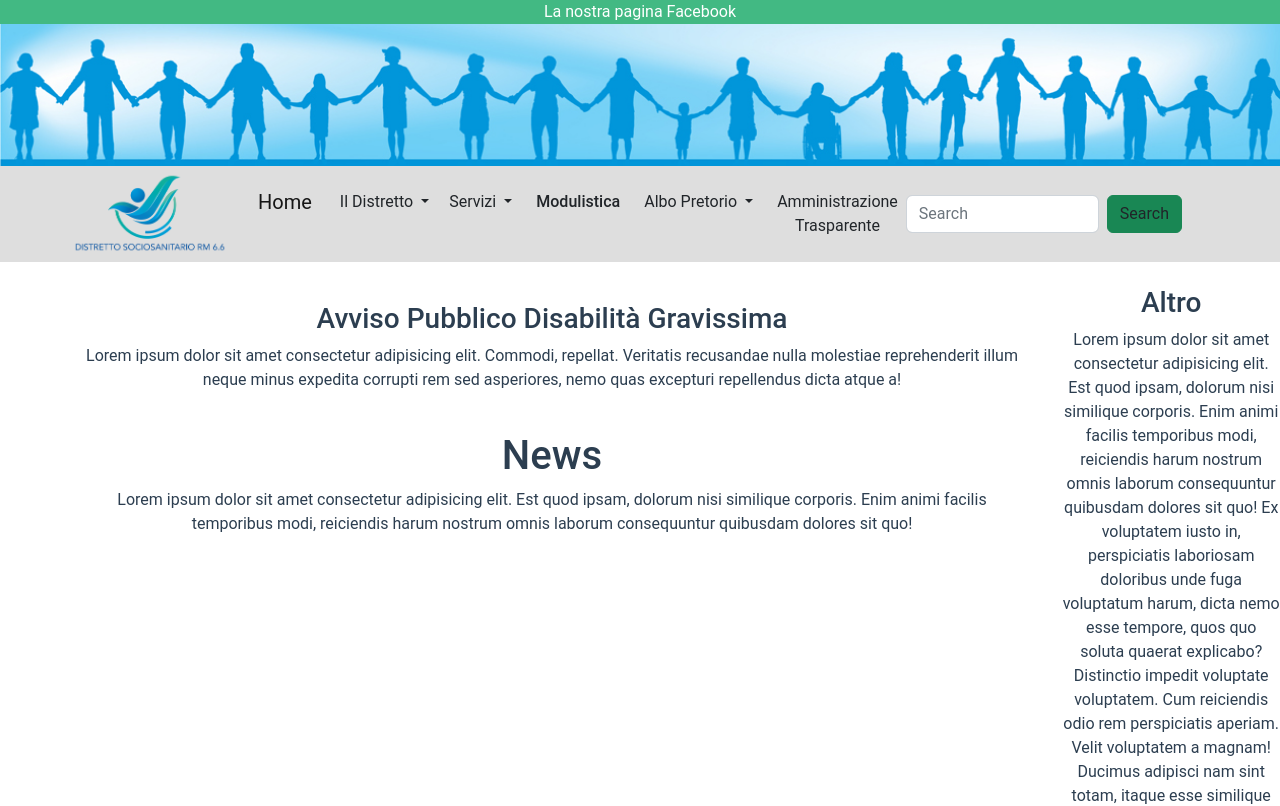
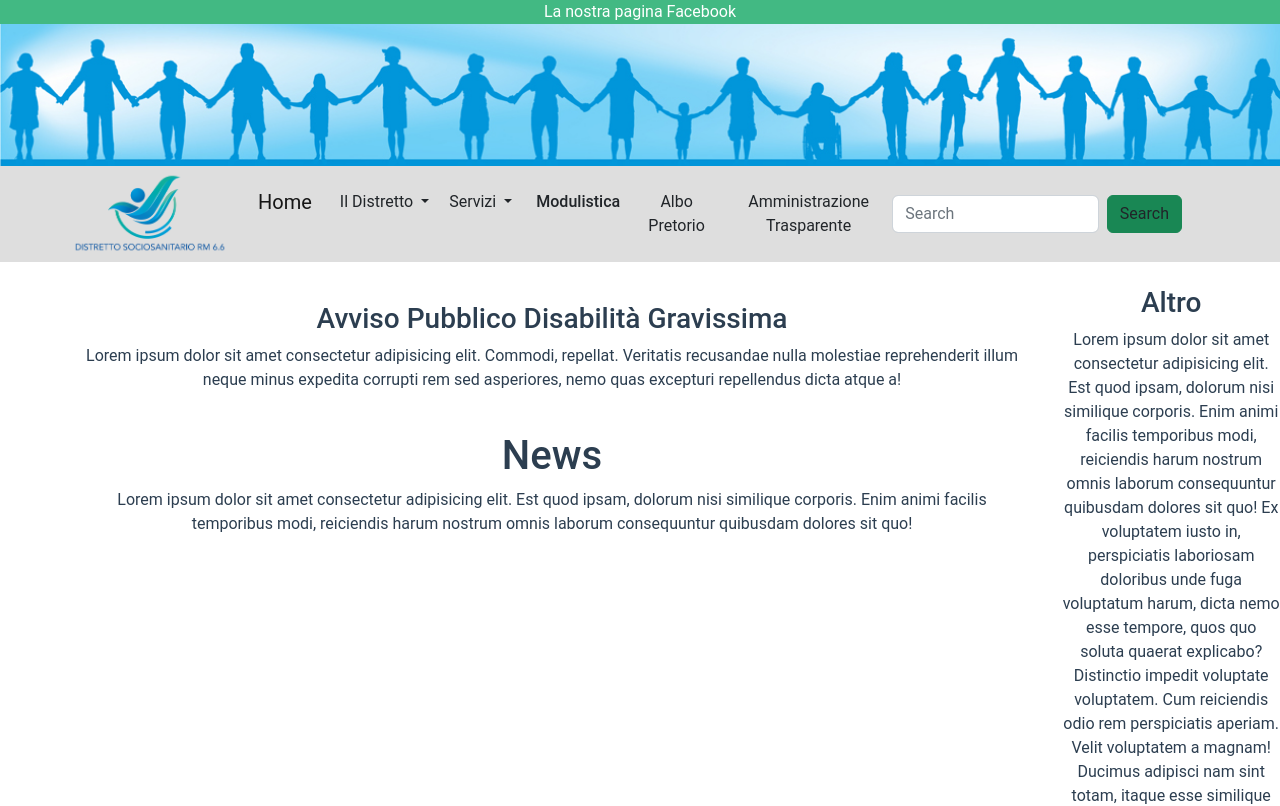
Before and after one commit to Ruma303/ciglieri-demo, a Vue app: page / in a window 1280 px wide. Shown: the top 806 px of the page. Built offline with nearby package versions, Linux system fonts and the light colour scheme.

Commit message:
albo pretorio

```diff
--- a/src/components/header/NavbarComponent.vue
+++ b/src/components/header/NavbarComponent.vue
@@ -33,16 +33,11 @@
           </router-link>
         </li>
 
-        <li class="nav-item dropdown">
-          <a class="nav-link dropdown-toggle text-dark" href="#" role="button" data-bs-toggle="dropdown" aria-expanded="false">
+        <li class="nav-item">
+          <router-link class="nav-link text-dark" to="/albo-pretorio" role="button" aria-expanded="false">
             Albo Pretorio
-          </a>
-          <ul class="dropdown-menu">
-            <li><a class="dropdown-item" href="#">Link</a></li>
-            <li><a class="dropdown-item" href="#">Altro link</a></li>
-            <li><hr class="dropdown-divider"></li>
-            <li><a class="dropdown-item" href="#">Altro link</a></li>
-          </ul>
+          </router-link>
+
         </li>
         <li class="nav-item">
           <router-link class="nav-link  text-dark" to="/amministrazione-trasparente" role="button" aria-expanded="false">
--- a/src/router/router.js
+++ b/src/router/router.js
@@ -4,6 +4,7 @@ import MainView from '@/views/MainView.vue';
 import Comuni from '@/views/ComuniPage.vue';
 import Modulistica from '@/views/ModulisticaPage.vue';
 import Amministrazione from '@/views/AmministrazionePage.vue';
+import AlboPretorio from '@/views/AlboPretorioPage.vue';
 
 
 
@@ -33,8 +34,18 @@ const routes = [
     path: '/amministrazione-trasparente',
     name: 'Amministrazione',
     component: Amministrazione,
-  }
+  },
+  {
+    path: '/albo-pretorio',
+    name: 'AlboPretorio',
+    component: AlboPretorio,
+  },
 ]
+
+
+
+
+
 const router = createRouter({
   history: createWebHistory(process.env.BASE_URL),
   routes
--- /dev/null
+++ b/src/views/AlboPretorioPage.vue
@@ -0,0 +1,17 @@
+<template>
+    <div>
+      <h1>Albo Pretorio</h1>
+      <p>Lorem ipsum dolor sit amet consectetur adipisicing elit. Enim recusandae cumque explicabo qui natus molestias, aliquam assumenda esse quibusdam nam fugit eum. Laudantium dolorem sint dignissimos hic beatae necessitatibus facilis?</p>
+    </div>
+</template>
+
+<script>
+//import
+export default {
+    name: 'AlboPretorio',
+}
+</script>
+
+<style lang="scss" scoped>
+
+</style>
```
